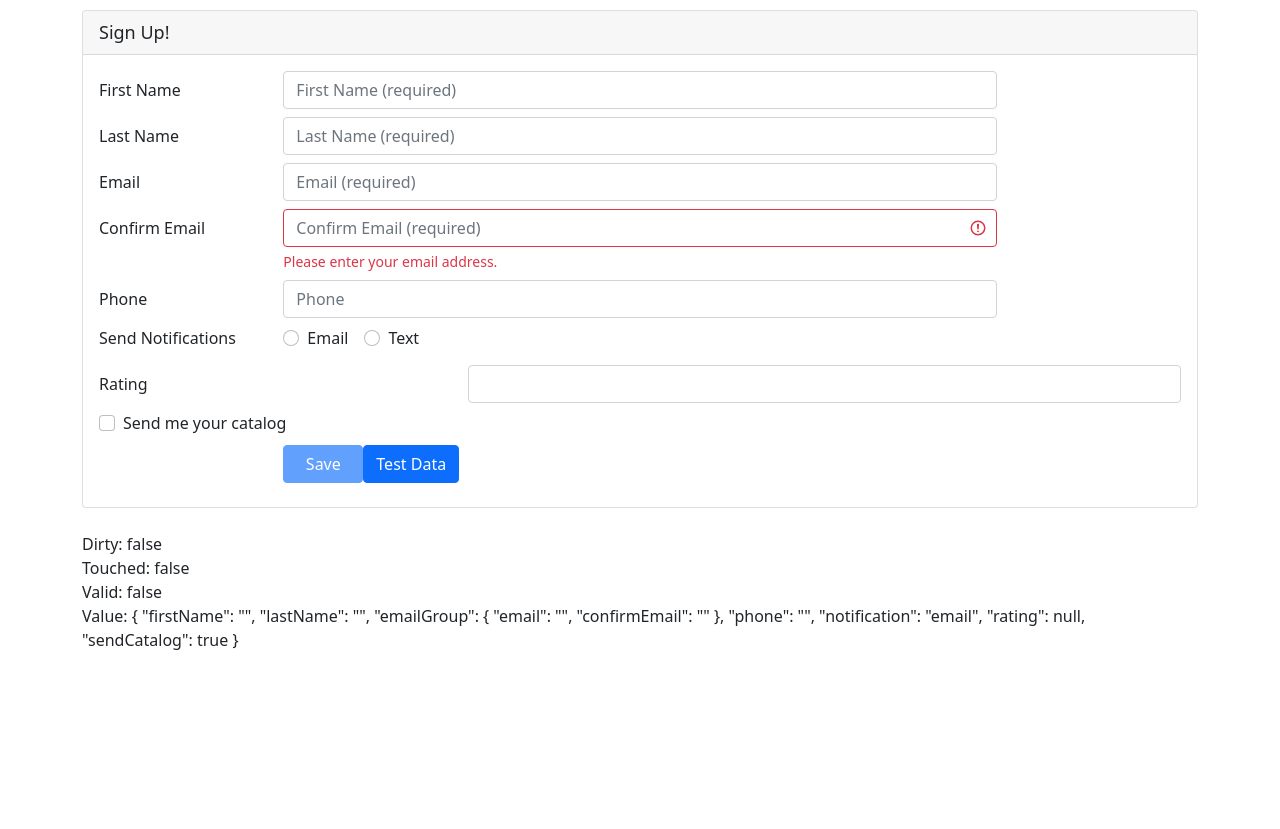
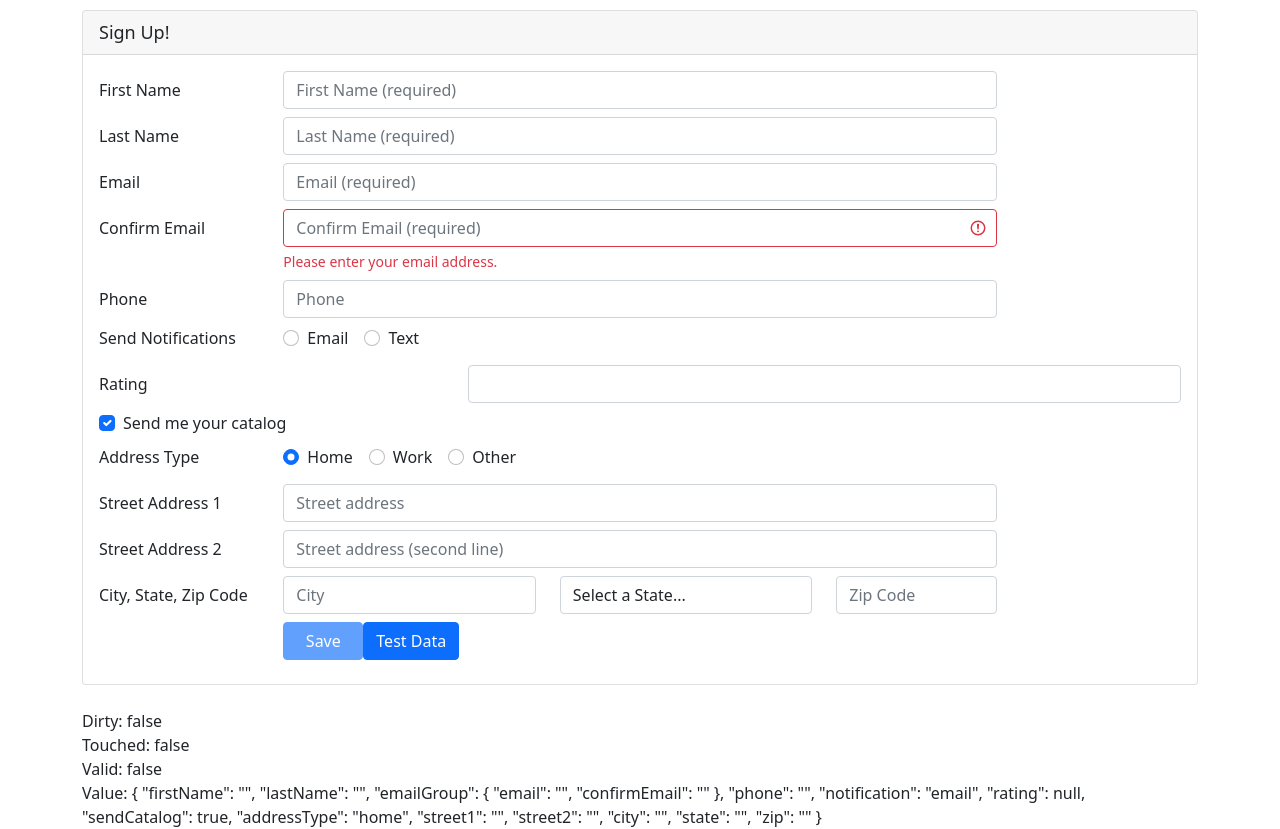
Before and after one commit to Dilan-Lakshitha/Reactive-Forms, an Angular app: page / in a window 1280 px wide. Before the commit the page ends 800 px from the top, so only its background shows below. Built offline with nearby package versions, Linux system fonts and the light colour scheme.

Commit message:
catalog create and remove two bindding

```diff
--- a/src/app/customers/customer.component.html
+++ b/src/app/customers/customer.component.html
@@ -160,13 +160,13 @@
               <input class="form-check-input"
                      id="sendCatalogId"
                      type="checkbox"
-                     name="sendCatalog"> Send me your catalog
+                     formControlName="sendCatalog"> Send me your catalog
             </label>
           </div>
         </div>
       </div>
 
-      <!-- <div *ngIf="customer.sendCatalog">
+      <div *ngIf="customerForm.get('sendCatalog')?.value">
         <div class="form-group row mb-2">
           <label class="col-md-2 col-form-label pt-0">Address Type</label>
           <div class="col-md-8">
@@ -176,8 +176,7 @@
                        id="addressType1Id"
                        type="radio"
                        value="home"
-                       [(ngModel)]="customer.addressType"
-                       name="addressType"> Home
+                       formControlName="addressType"> Home
               </label>
             </div>
             <div class="form-check form-check-inline">
@@ -186,8 +185,7 @@
                        id="addressType1Id"
                        type="radio"
                        value="work"
-                       [(ngModel)]="customer.addressType"
-                       name="addressType"> Work
+                       formControlName="addressType"> Work
               </label>
             </div>
             <div class="form-check form-check-inline">
@@ -196,8 +194,7 @@
                        id="addressType1Id"
                        type="radio"
                        value="other"
-                       [(ngModel)]="customer.addressType"
-                       name="addressType"> Other
+                       formControlName="addressType"> Other
               </label>
             </div>
           </div>
@@ -211,8 +208,7 @@
                    id="street1Id"
                    type="text"
                    placeholder="Street address"
-                   [(ngModel)]="customer.street1"
-                   name="street1">
+                   formControlName="street1">
           </div>
         </div>
 
@@ -224,8 +220,7 @@
                    id="street2Id"
                    type="text"
                    placeholder="Street address (second line)"
-                   [(ngModel)]="customer.street2"
-                   name="street2">
+                   formControlName="street2">
           </div>
         </div>
 
@@ -237,14 +232,12 @@
                    id="cityId"
                    type="text"
                    placeholder="City"
-                   [(ngModel)]="customer.city"
-                   name="city">
+                   formControlName="city">
           </div>
           <div class="col-md-3">
             <select class="form-control"
                     id="stateId"
-                    [(ngModel)]="customer.state"
-                    name="state">
+                    formControlName="state">
               <option value=""
                       disabled
                       selected
@@ -264,11 +257,11 @@
                    id="zipId"
                    type="number"
                    placeholder="Zip Code"
-                   [(ngModel)]="customer.zip"
-                   name="zip">
+                   formControlName="addressType">
           </div>
         </div>
-      </div> -->
+      </div>
+
 
       <div class="form-group row mb-2">
         <div class="offset-md-2 col-md-4">
--- a/src/app/customers/customer.component.ts
+++ b/src/app/customers/customer.component.ts
@@ -61,8 +61,14 @@
       phone: '',
       notification: 'email',
       rating:[null,ratingRange(1,5)],
-      sendCatalog: true
-    })
+      sendCatalog: true,
+      addressType:'home',
+      street1:'',
+      street2:'',
+      city:'',
+      state:'',
+      zip:''
+    });
     //wather
     // this is how to watch of cahnges
     this.customerForm.get('notification')?.valueChanges.subscribe(
```
